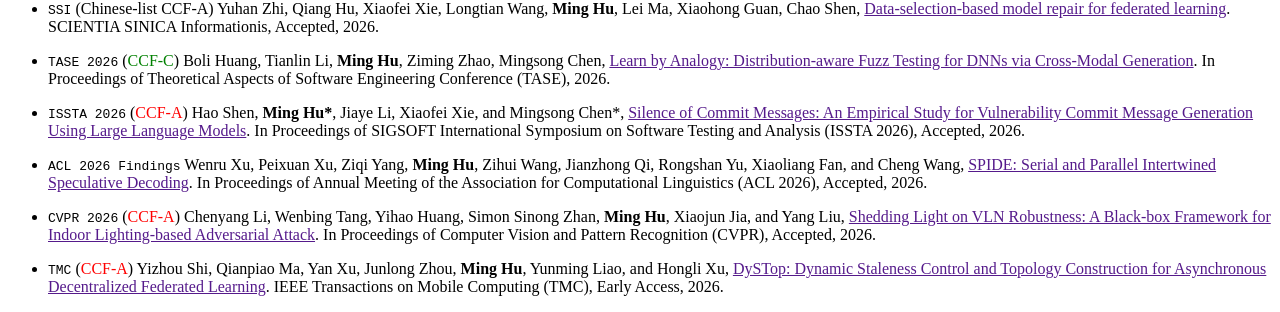
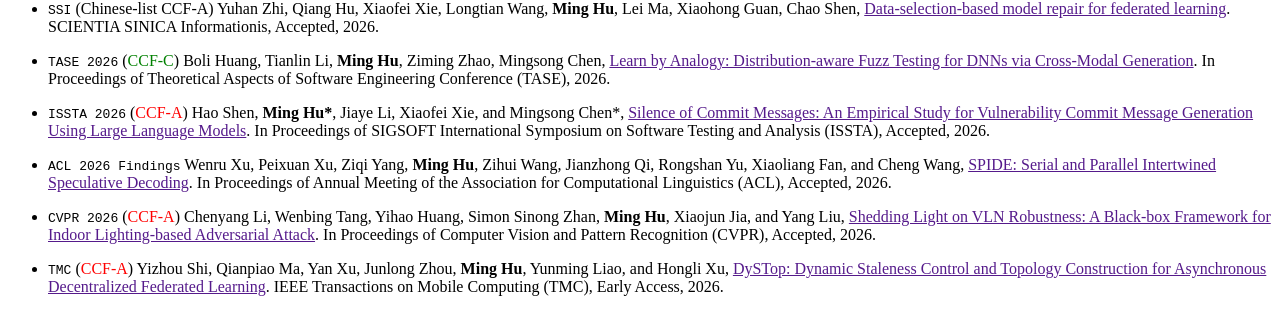
Before and after one commit to HUMingProfile/humingprofile.github.io, a Jekyll site: the page built from _pages/about.md, in a window 1280 px wide and 900 px high, scrolled down 2408 px. Shown: the part 138-450 px from the top of the window. Built offline with Jekyll 4.4.1, drawn with Linux system fonts in a browser that asks for light colours; some web fonts are replaced; a script that is not in the unit is left out.

Commit message:
Update about.md

```diff
--- a/_pages/about.md
+++ b/_pages/about.md
@@ -120,9 +120,9 @@
 
 -   ``TASE 2026`` (<span style="color:green">CCF-C</span>) Boli Huang, Tianlin Li, **Ming Hu**, Ziming Zhao, Mingsong Chen, [Learn by Analogy: Distribution-aware Fuzz Testing for DNNs via Cross-Modal Generation](). In Proceedings of Theoretical Aspects of Software Engineering Conference (TASE), 2026.
 
--   ``ISSTA 2026`` (<span style="color:red">CCF-A</span>) Hao Shen, **Ming Hu\***, Jiaye Li, Xiaofei Xie, and Mingsong Chen\*, [Silence of Commit Messages: An Empirical Study for Vulnerability Commit Message Generation Using Large Language Models](). In Proceedings of SIGSOFT International Symposium on Software Testing and Analysis (ISSTA 2026), Accepted, 2026.
+-   ``ISSTA 2026`` (<span style="color:red">CCF-A</span>) Hao Shen, **Ming Hu\***, Jiaye Li, Xiaofei Xie, and Mingsong Chen\*, [Silence of Commit Messages: An Empirical Study for Vulnerability Commit Message Generation Using Large Language Models](). In Proceedings of SIGSOFT International Symposium on Software Testing and Analysis (ISSTA), Accepted, 2026.
 
--   ``ACL 2026 Findings`` Wenru Xu, Peixuan Xu, Ziqi Yang, **Ming Hu**, Zihui Wang, Jianzhong Qi, Rongshan Yu, Xiaoliang Fan, and Cheng Wang, [SPIDE: Serial and Parallel Intertwined Speculative Decoding](). In Proceedings of Annual Meeting of the Association for Computational Linguistics (ACL 2026), Accepted, 2026.
+-   ``ACL 2026 Findings`` Wenru Xu, Peixuan Xu, Ziqi Yang, **Ming Hu**, Zihui Wang, Jianzhong Qi, Rongshan Yu, Xiaoliang Fan, and Cheng Wang, [SPIDE: Serial and Parallel Intertwined Speculative Decoding](). In Proceedings of Annual Meeting of the Association for Computational Linguistics (ACL), Accepted, 2026.
 
 -   ``CVPR 2026`` (<span style="color:red">CCF-A</span>) Chenyang Li, Wenbing Tang, Yihao Huang, Simon Sinong Zhan, **Ming Hu**, Xiaojun Jia, and Yang Liu, [Shedding Light on VLN Robustness: A Black-box Framework for Indoor Lighting-based Adversarial Attack](). In Proceedings of Computer Vision and Pattern Recognition (CVPR), Accepted, 2026.
 
```
